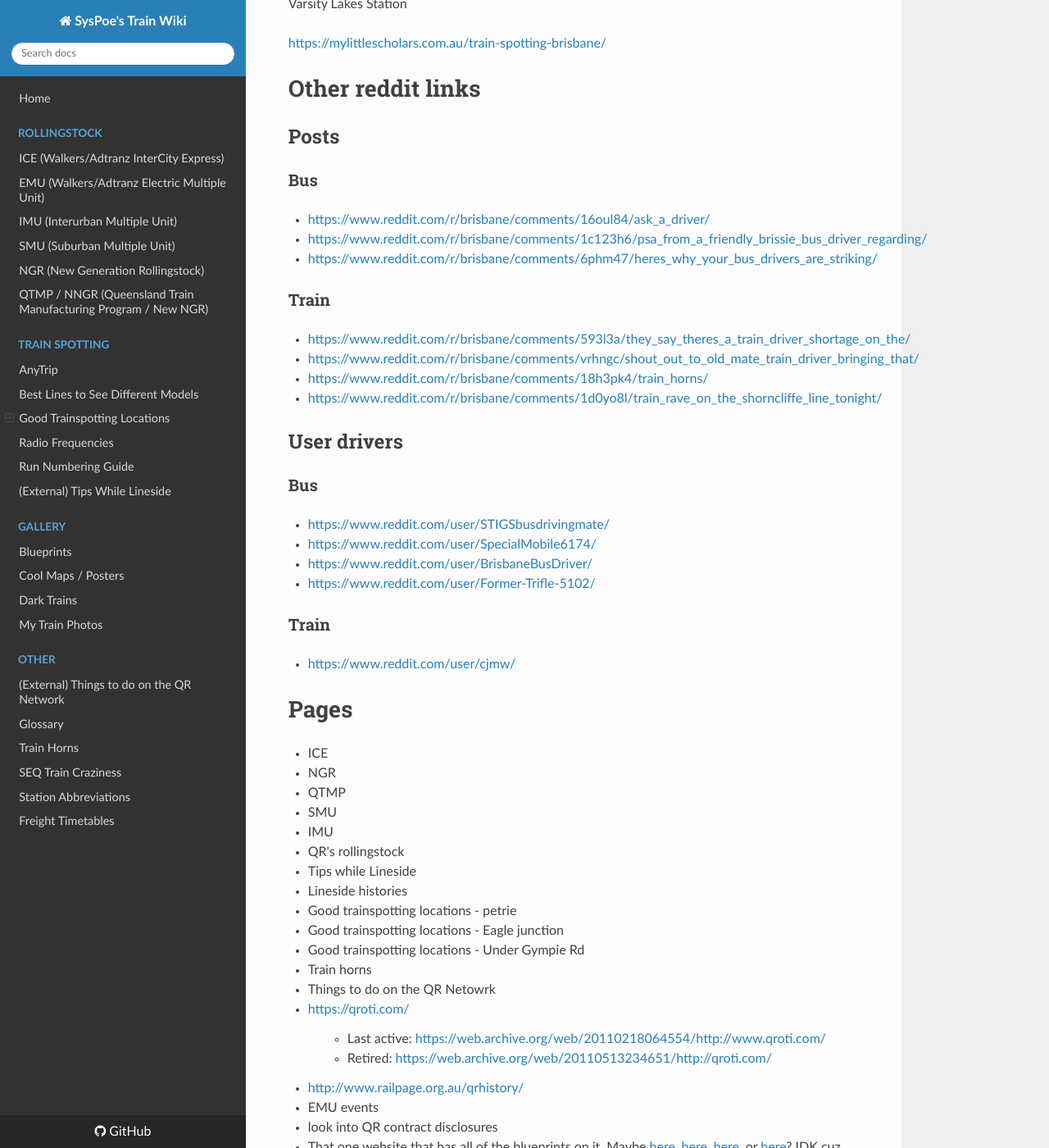
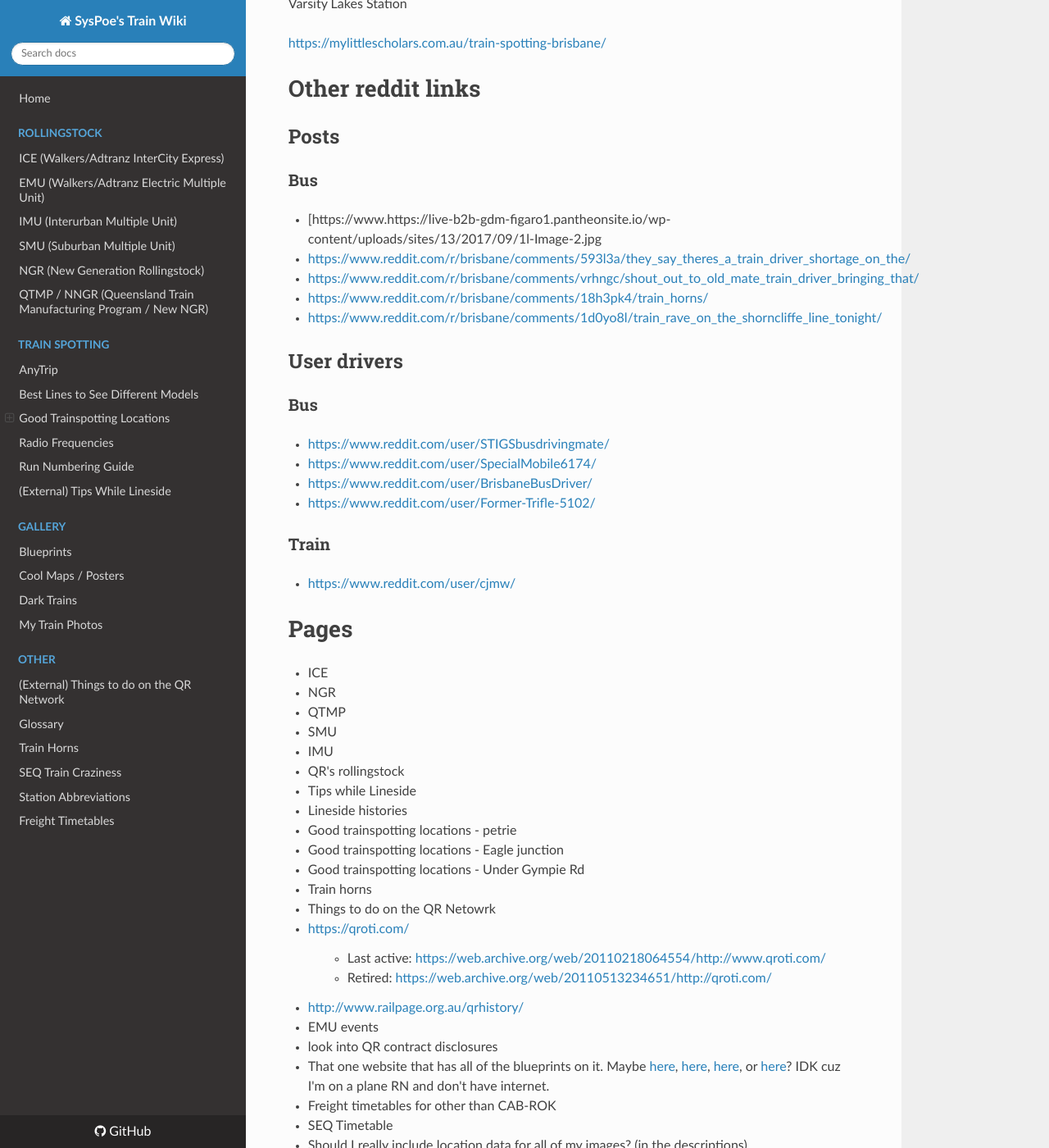
Before and after one commit to SysPoe/train-wiki, an MkDocs documentation site: the page built from docs/TODO.md, in a window 1280 px wide and 1400 px high, scrolled down 911 px. Shown: the whole window at 82% size. Built offline with MkDocs 1.6.1, drawn with Linux system fonts in a browser that asks for light colours; nearby versions of some CDN libraries; some of the changed text lies outside the part shown.

Commit message:
Update docs

```diff
--- a/docs/TODO.md
+++ b/docs/TODO.md
@@ -40,12 +40,7 @@
 
 ### Bus
 
-- [https://www.reddit.com/r/brisbane/comments/16oul84/ask_a_driver/](https://www.reddit.com/r/brisbane/comments/16oul84/ask_a_driver/)
-- [https://www.reddit.com/r/brisbane/comments/1c123h6/psa_from_a_friendly_brissie_bus_driver_regarding/](https://www.reddit.com/r/brisbane/comments/1c123h6/psa_from_a_friendly_brissie_bus_driver_regarding/)
-- [https://www.reddit.com/r/brisbane/comments/6phm47/heres_why_your_bus_drivers_are_striking/](https://www.reddit.com/r/brisbane/comments/6phm47/heres_why_your_bus_drivers_are_striking/)
-
-### Train
-
+- [https://www.https://live-b2b-gdm-figaro1.pantheonsite.io/wp-content/uploads/sites/13/2017/09/1l-Image-2.jpg
 - [https://www.reddit.com/r/brisbane/comments/593l3a/they_say_theres_a_train_driver_shortage_on_the/](https://www.reddit.com/r/brisbane/comments/593l3a/they_say_theres_a_train_driver_shortage_on_the/)
 - [https://www.reddit.com/r/brisbane/comments/vrhngc/shout_out_to_old_mate_train_driver_bringing_that/](https://www.reddit.com/r/brisbane/comments/vrhngc/shout_out_to_old_mate_train_driver_bringing_that/)
 - [https://www.reddit.com/r/brisbane/comments/18h3pk4/train_horns/](https://www.reddit.com/r/brisbane/comments/18h3pk4/train_horns/)
```
Also changed, not shown: other parts of docs/TODO.md (+0 -1 lines), docs/Gallery/Dark-Trains.md (+25 -0 lines), docs/Other/Glossary.md (+1 -1 lines), docs/Rollingstock/NGR.md (+4 -0 lines), docs/Rollingstock/SMU.md (+0 -23 lines), docs/index.md (+1 -1 lines), docs/media/Gallery/NGR_Cutthrough.jpg (added), 1 other file.
